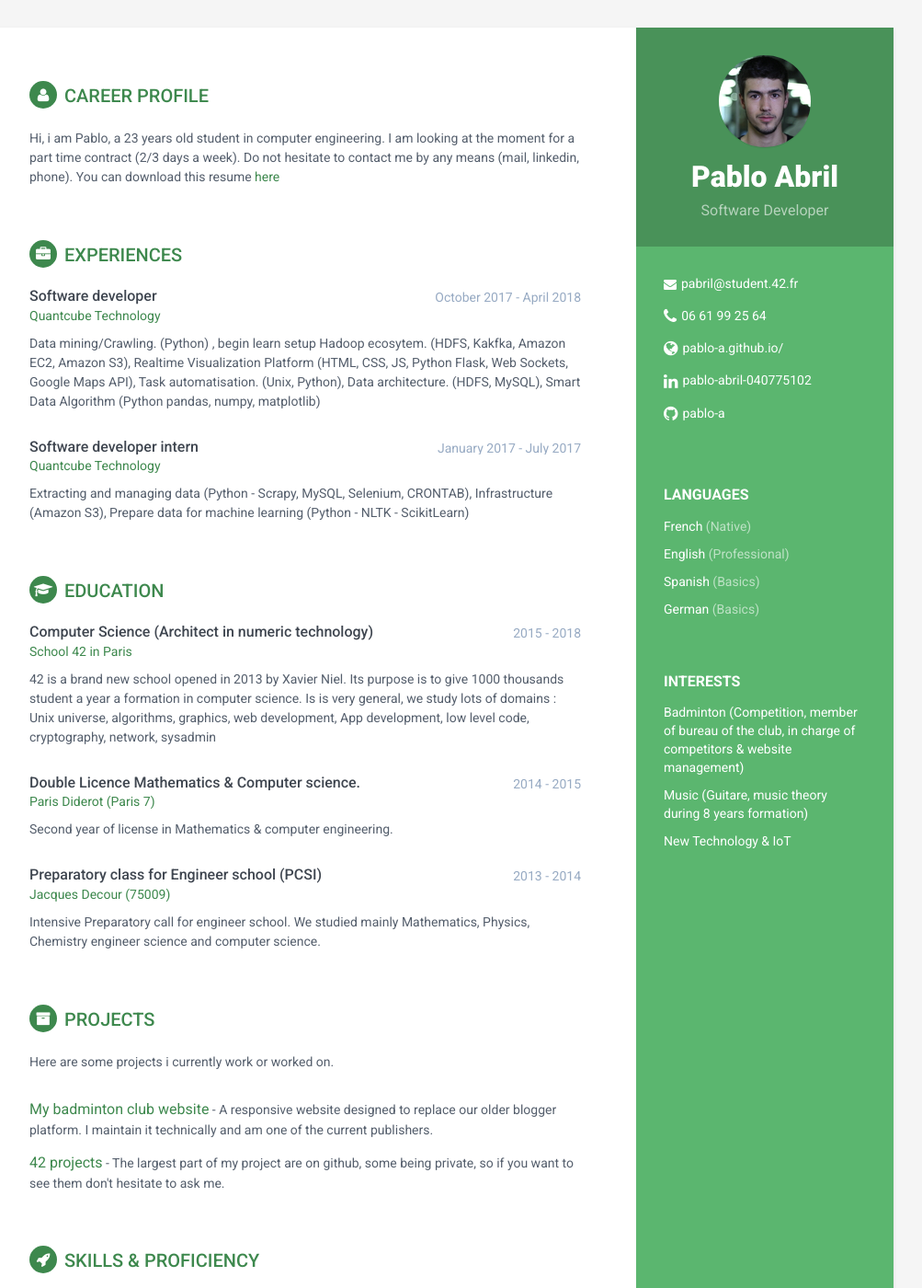
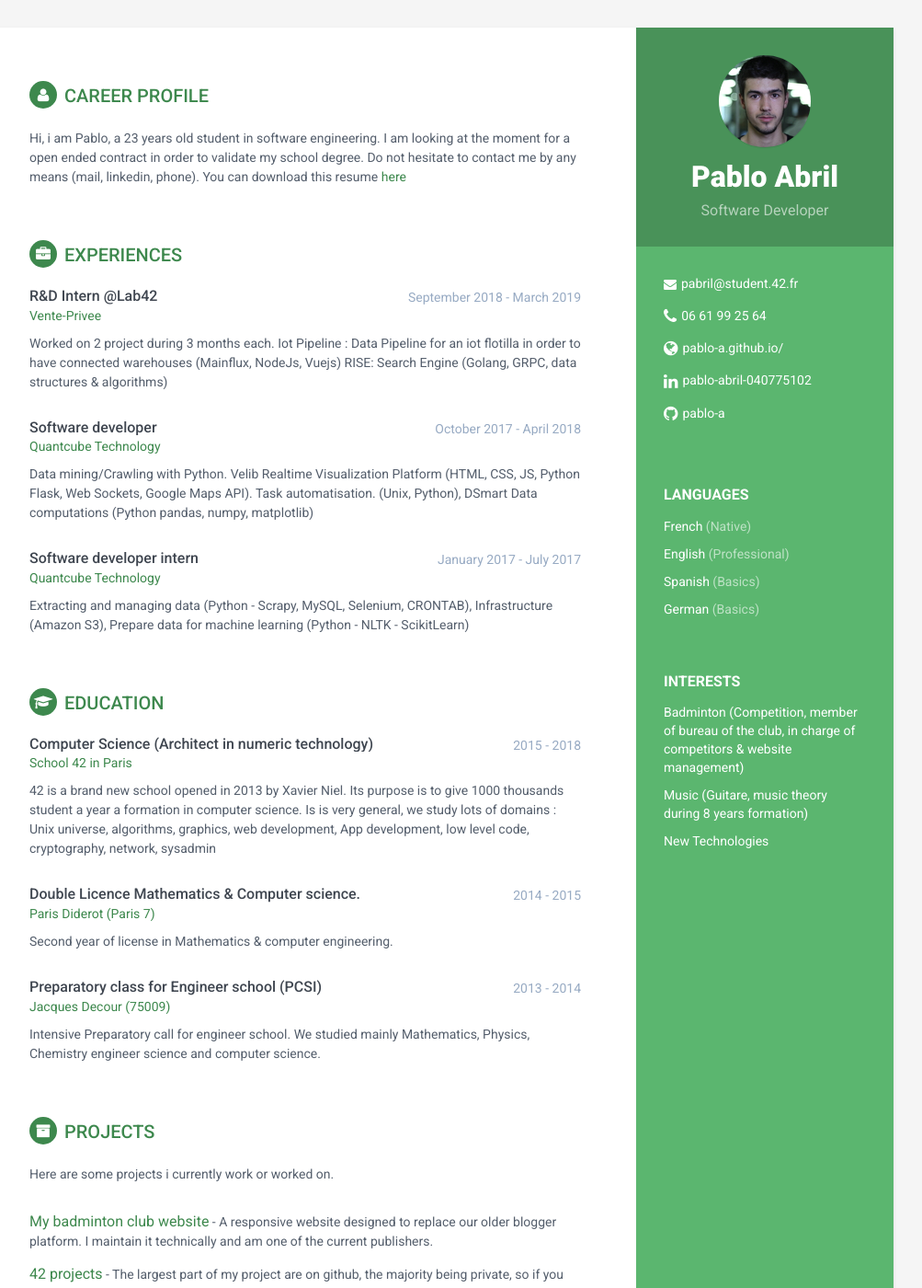
Before and after one commit to pablo-a/my_CV, a Jekyll site: the page built from index.html, in a window 1280 px wide and 1400 px high. Shown: the whole window at 92% size, without its empty margins (168-1171 px from the left). Built offline with Jekyll 4.4.1, drawn with Linux system fonts in a browser that asks for light colours; some of the changed text lies outside the part shown.

Commit message:
update CV

```diff
--- a/_data/data.yml
+++ b/_data/data.yml
@@ -43,24 +43,34 @@ sidebar:
           item: Music (Guitare, music theory during 8 years formation)
           link:
         - interest:
-          item: New Technology & IoT
+          item: New Technologies
           link:
 
 
 career-profile:
     title: Career Profile
-    text: 'Hi, i am Pablo, a 23 years old student in computer engineering. I am looking at the moment for a part time contract (2/3 days a week). Do not hesitate to contact me by any means (mail, linkedin, phone). '
+    text: 'Hi, i am Pablo, a 23 years old student in software engineering. I am looking at the moment for a open ended contract in order to validate my school degree. Do not hesitate to contact me by any means (mail, linkedin, phone). '
 
 experiences:
+
+    - experience:
+      role: R&D Intern @Lab42
+      time: September 2018 - March 2019
+      link: 'https://secure.fr.vente-privee.com/authentication/Portal/FR'
+      company: Vente-Privee
+      details: "Worked on 2 project during 3 months each.
+      Iot Pipeline : Data Pipeline for an iot flotilla in order to have connected warehouses (Mainflux, NodeJs, Vuejs)
+      RISE: Search Engine (Golang, GRPC, data structures & algorithms)"
+
     - experience:
       role: Software developer
       time: October 2017 - April 2018
       link: 'http://www.q3-technology.com'
       company: Quantcube Technology
-      details: "Data mining/Crawling. (Python) , begin learn setup Hadoop ecosytem.
-      (HDFS, Kakfka, Amazon EC2, Amazon S3), Realtime Visualization Platform (HTML, CSS, JS,
-      Python Flask, Web Sockets, Google Maps API), Task automatisation. (Unix, Python),
-      Data architecture. (HDFS, MySQL), Smart Data Algorithm (Python pandas, numpy, matplotlib)"
+      details: "Data mining/Crawling with Python.
+      Velib Realtime Visualization Platform (HTML, CSS, JS, Python Flask, Web Sockets, Google Maps API).
+      Task automatisation. (Unix, Python),
+      DSmart Data computations (Python pandas, numpy, matplotlib)"
 
     - experience:
       role: Software developer intern
@@ -108,7 +118,7 @@ projects:
       - project:
         title: 42 projects
         link: "https://github.com/pablo-a"
-        tagline: "The largest part of my project are on github, some being private, so if you want to see them don't hesitate to ask me."
+        tagline: "The largest part of my project are on github, the majority being private, so if you want to see them don't hesitate to ask me."
 
 
 publications:
@@ -140,14 +150,17 @@ skills:
           name: Database (MySQL, MongoDB)
           level: 80%
         - skill:
-          name: Web (HTML, CSS, JS, NodeJS, PHP)
-          level: 70%
+          name: Web Back (NodeJS, Flask)
+          level: 60%
         - skill:
-          name: Functionnal Programming (OCAML)
+          name: Web Front (VueJS, HTML, CSS)
+          level: 60%
+        - skill:
+          name: Functionnal Programming (OCAML, interested in learning Rust)
           level: 50%
         - skill:
-          name: C programming
-          level: 85%
+          name: Low level programming (comfortable with C, eager to learn Golang)
+          level: 80%
         - skill:
           name: Swift (IOS)
           level: 40%
```
